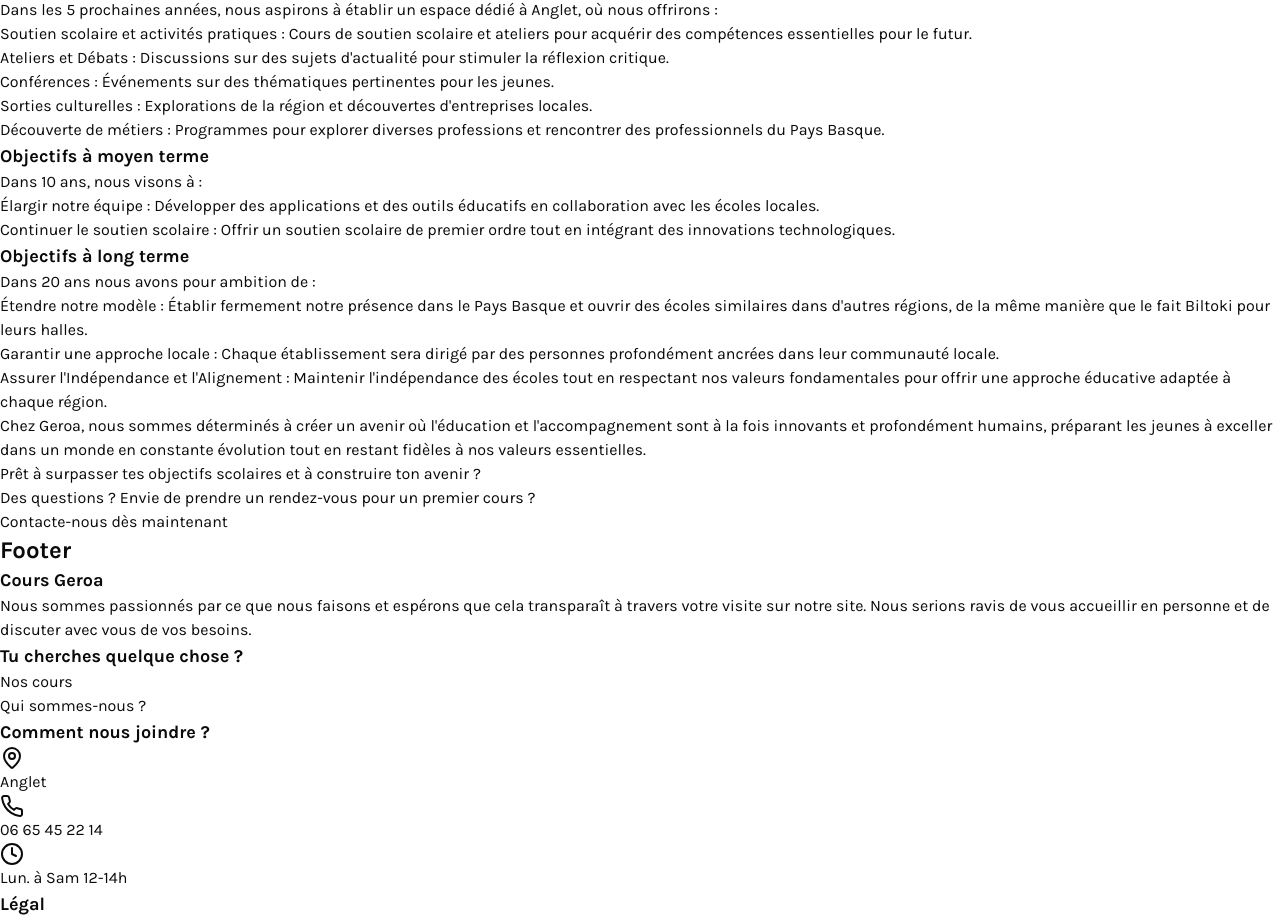
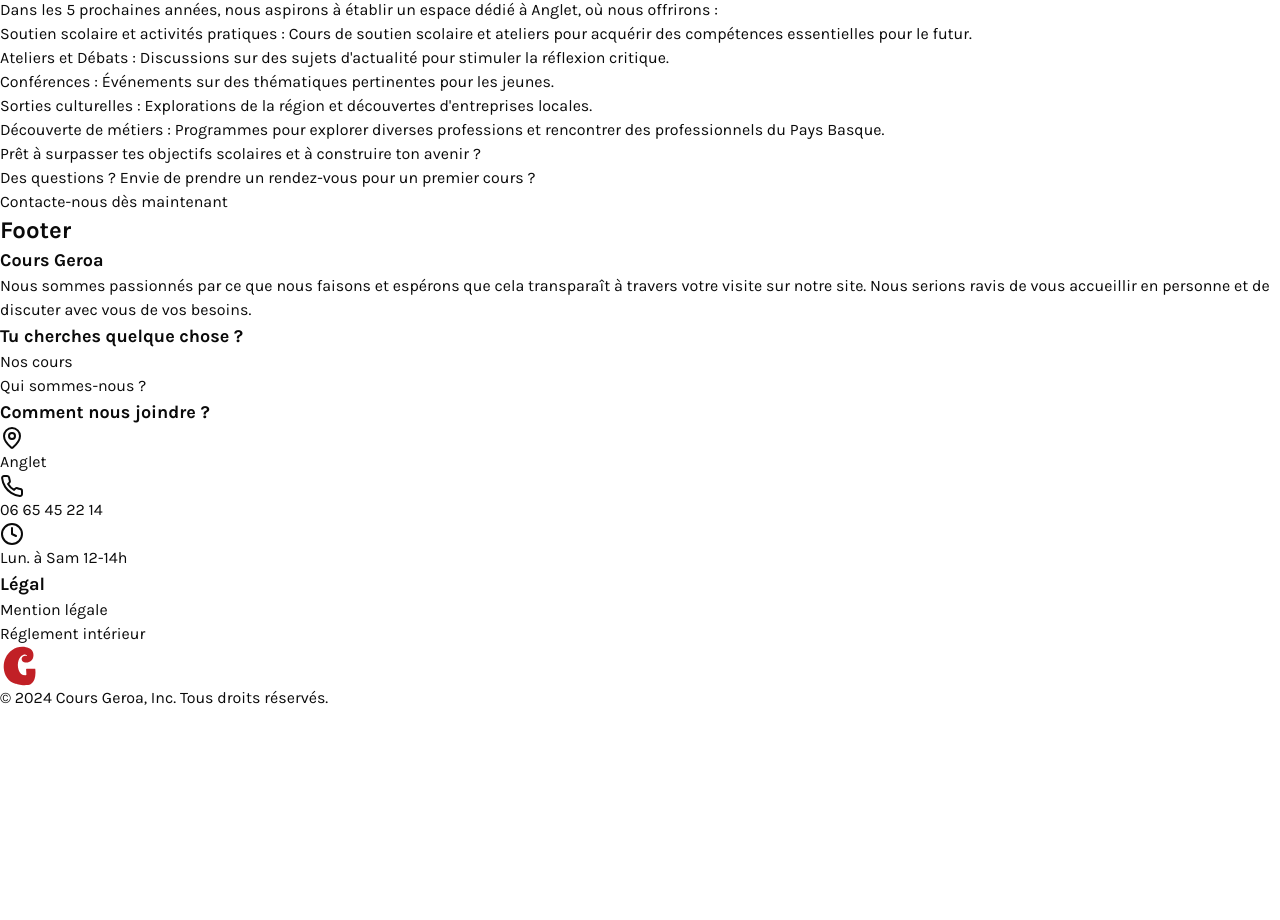
Before and after one commit to clemencefrz/cours-geroa, a Next.js app: page /about in a window 1280 px wide. Shown: the part 1817-2737 px from the top of the page. After the commit the page ends 2527 px from the top, so only its background shows below. Built offline with nearby package versions, Linux system fonts and the light colour scheme.

Commit message:
remove text

```diff
--- a/app/components/specific/contact/About.tsx
+++ b/app/components/specific/contact/About.tsx
@@ -106,41 +106,6 @@
               <li>{` Découverte de métiers :   Programmes pour explorer diverses professions et rencontrer des professionnels du Pays Basque.`}</li>
             </ul>
           </div>
-
-          <div className="text-center">
-            <h3 className="text-2xl font-semibold text-brandTwo mb-4">{`Objectifs à moyen terme`}</h3>
-            <h4 className="text-xl font-medium     mb-4">{`Dans 10 ans, nous visons à :`}</h4>
-            <ul className="list-disc list-inside space-y-3 max-w-2xl mx-auto">
-              <li>{` Élargir notre équipe :   Développer des applications et des outils éducatifs en collaboration avec les écoles locales.`}</li>
-              <li>{` Continuer le soutien scolaire :   Offrir un soutien scolaire de premier ordre tout en intégrant des innovations technologiques.`}</li>
-            </ul>
-          </div>
-
-          <div className="text-center">
-            <h3 className="text-2xl font-semibold text-brandTwo mb-4">{`Objectifs à long terme`}</h3>
-            <h4 className="text-xl font-medium     mb-4">{`Dans 20 ans nous avons pour ambition de :`}</h4>
-            <ul className="list-disc list-inside space-y-3 max-w-2xl mx-auto">
-              <li>
-                {` Étendre notre modèle :   Établir fermement notre présence dans le Pays Basque et ouvrir des écoles similaires dans d'autres régions, de la même manière que le fait `}
-                <a
-                  className="text-brandFour"
-                  target="_blank"
-                  href="https://biltoki.com"
-                >
-                  Biltoki
-                </a>
-                {` pour leurs halles.`}
-              </li>
-              <li>{` Garantir une approche locale :   Chaque établissement sera dirigé par des personnes profondément ancrées dans leur communauté locale.`}</li>
-              <li>{` Assurer l'Indépendance et l'Alignement :   Maintenir l'indépendance des écoles tout en respectant nos valeurs fondamentales pour offrir une approche éducative adaptée à chaque région.`}</li>
-            </ul>
-          </div>
-
-          <div className="text-center">
-            <p className="text-lg leading-relaxed max-w-3xl mx-auto">
-              {`Chez Geroa, nous sommes déterminés à créer un avenir où l'éducation et l'accompagnement sont à la fois innovants et profondément humains, préparant les jeunes à exceller dans un monde en constante évolution tout en restant fidèles à nos valeurs essentielles.`}
-            </p>
-          </div>
         </div>
       </MotionDiv>
     </div>
```
